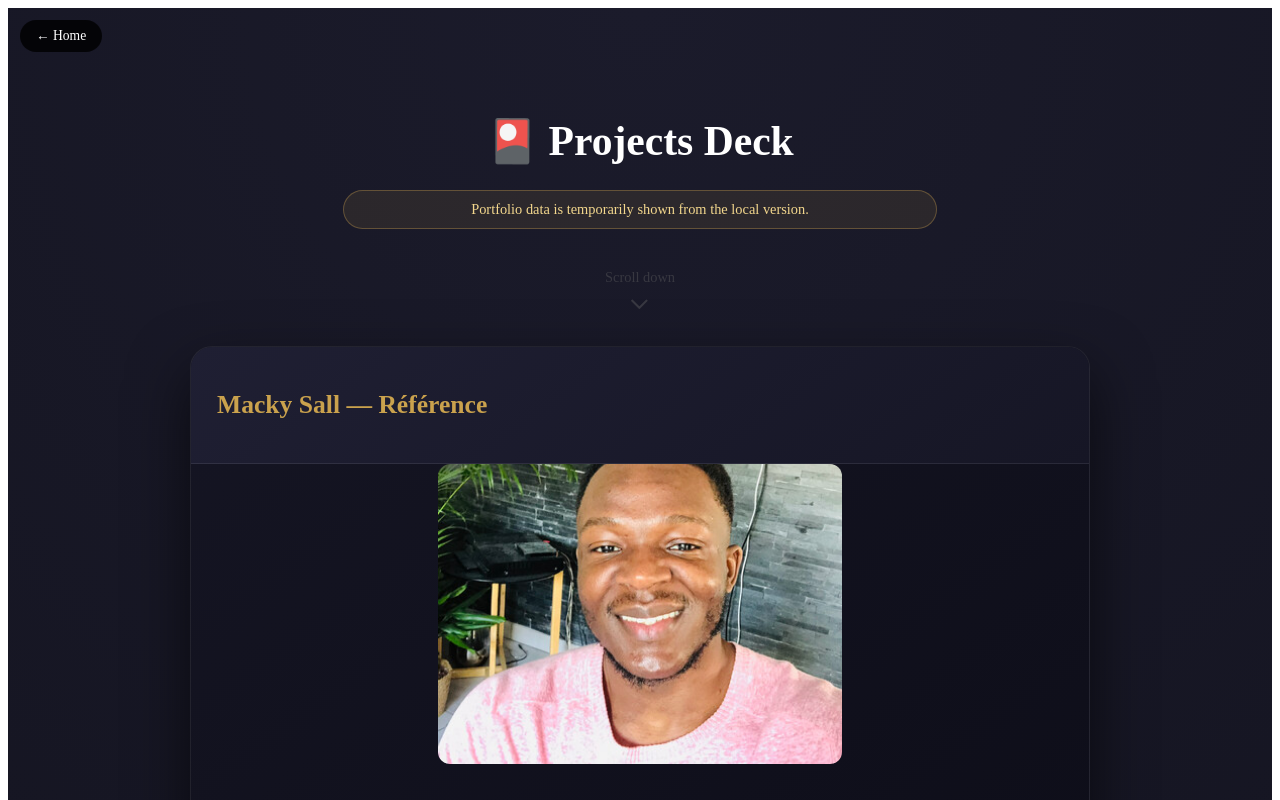
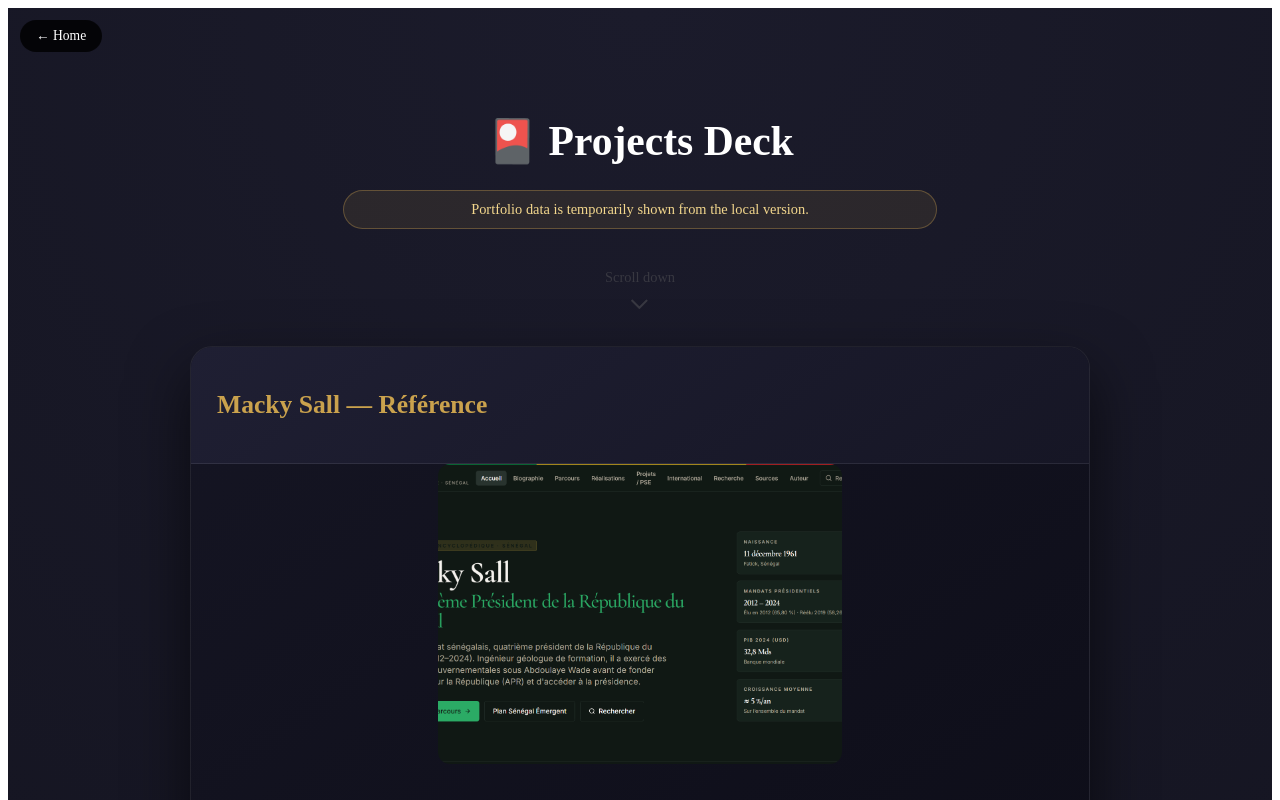
Before and after one commit to MamelAlbouryNdiaye/portfolio, a React app: page /projects in a window 1280 px wide. Shown: the top 800 px of the page. Built offline with nearby package versions, Linux system fonts and the light colour scheme; no server answers; the HTML template or start-up script is replaced by a standard one.

Commit message:
Use Macky Sall project screenshot

```diff
--- a/src/data/projects.js
+++ b/src/data/projects.js
@@ -15,7 +15,7 @@
       "Zod",
       "Vercel",
     ],
-    image: "/profile.jpg",
+    image: "/macky-sall-reference.png",
     live: "https://macky-sall-reference.vercel.app/#/",
     github: "https://github.com/MamelAlbouryNdiaye/macky-sall-reference",
   },
```
Also changed, not shown: public/macky-sall-reference.png (added).
